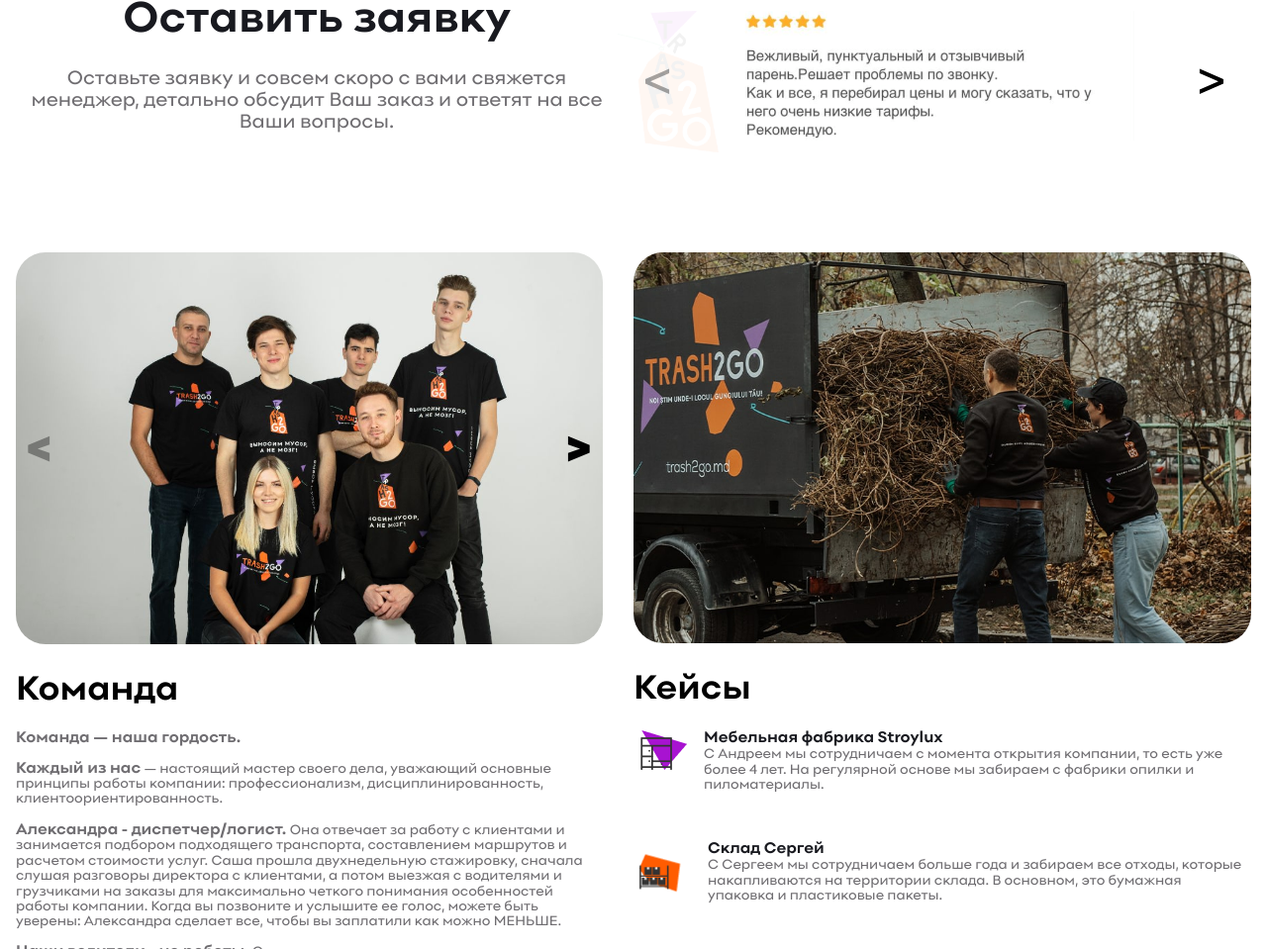
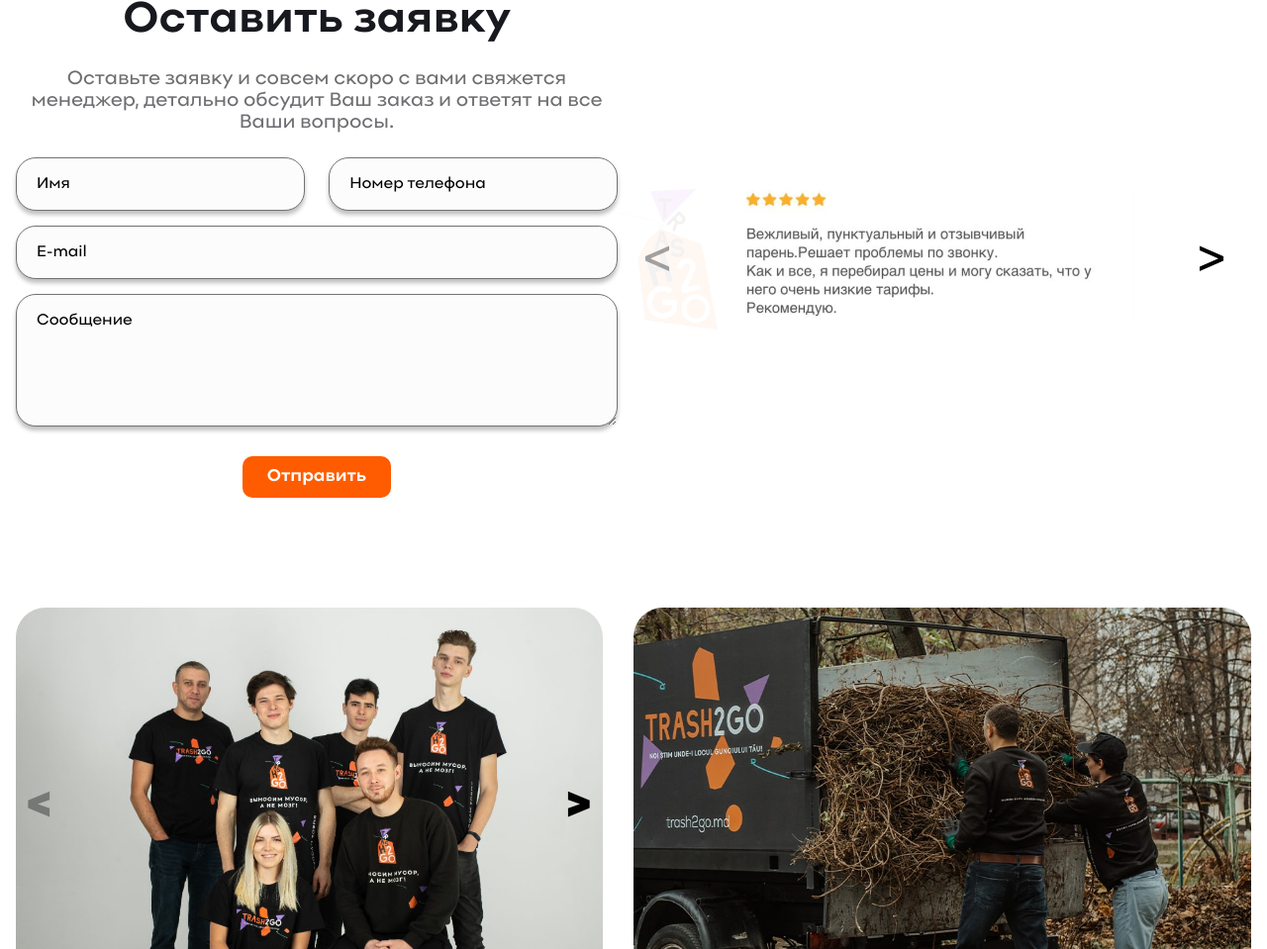
Before and after one commit to bodnariuc-egor/trash2go, a plain HTML site: page index.html in a window 1280 px wide. Shown: the part 1946-2905 px from the top of the page at 99% size. Drawn offline with Linux system fonts and the light colour scheme; files whose address does not match are found by name.

Commit message:
Contact form added

```diff
--- a/css/style.css
+++ b/css/style.css
@@ -919,6 +919,49 @@ body {
     padding-bottom: 1.5rem;
 }
 
+.contacts__form {
+    display: flex;
+    flex-wrap: wrap;
+    row-gap: 15px;
+    justify-content: space-between;
+}
+
+.contacts__input {
+    border: 1px solid #727272;
+    box-sizing: border-box;
+    border-radius: 20px;
+    box-shadow: 0px 4px 4px rgba(0, 0, 0, 0.25);
+    padding: 16px 20px;
+    background-color: #FCFCFC;
+    font-size: 16px;
+    font-family: "Point", sans-serif;
+}
+
+.contacts__input::placeholder {
+    color: #000000;
+}
+
+.input__name, .input__tel {
+    width: 48%;
+}
+
+.input__email, .input__text {
+    width: 100%;
+}
+
+.contacts__button {
+    margin: 15px auto 15px auto;
+    padding: 10px 25px;
+}
+
+@media (max-width: 600px) {
+    .input__name, .input__tel {
+        width: 100%;
+    }
+}
+
+/* Reviews section styles */
+
 .reviews {
     width: 48%;
     flex: 1;
--- a/index.html
+++ b/index.html
@@ -382,7 +382,15 @@
                         <section class="email-form">
                             <h3 class="email-form__title">Оставить заявку</h3>
                             <p class="email-form__subtitle">Оставьте заявку и совсем скоро с вами свяжется менеджер, детально обсудит Ваш заказ и ответят на все Ваши вопросы.</p>
+                            <form class="contacts__form">
+                                <input type="text" class="contacts__input input__name" placeholder="Имя">
+                                <input type="tel" class="contacts__input input__tel" placeholder="Номер телефона">
+                                <input type="email" class="contacts__input input__email" placeholder="E-mail">
+                                <textarea name="feedtext" id="feedtext" cols="30" rows="5" class="contacts__input input__text" placeholder="Сообщение"></textarea>
+                                <button class="button button_orange contacts__button" type="submit">Отправить</button>
+                            </form>
                         </section>
+
                         <section class="reviews">
                             <h2 class="visually-hidden">Отзывы</h2>
                             <div class="reviews__logo"><img src="img/reviews_logo.png" alt="Логтип Trash2Go"></div>
```
